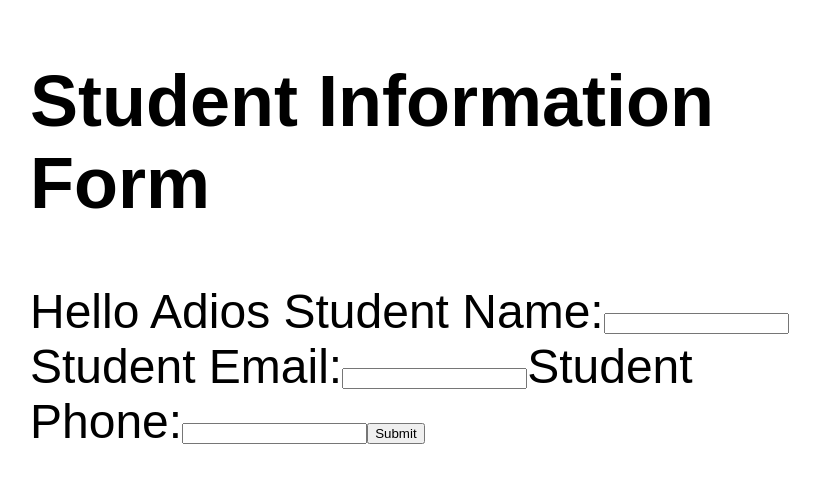
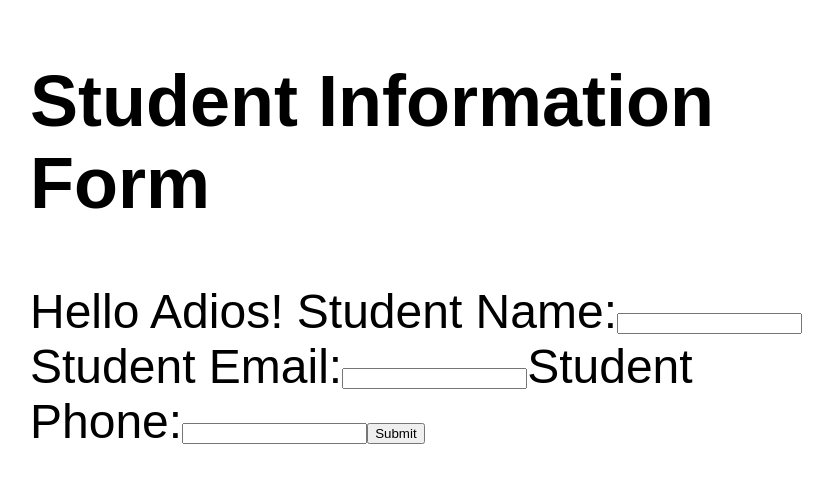
Before and after one commit to Ariel-Chau/StudentApp1, a React app: page / in a window 1280 px wide. Shown: the top 482 px of the page, without its empty margins (210-1043 px from the left). Built offline with nearby package versions, Linux system fonts and the light colour scheme.

Commit message:
fourth commit

```diff
--- a/src/StudentForm.js
+++ b/src/StudentForm.js
@@ -21,7 +21,7 @@ function StudentForm() {
     <div>
       <h2>Student Information Form</h2>
       <form onSubmit={handleSubmit}>
-        <label htmlFor="studentName">Hello Adios Student Name:</label>
+        <label htmlFor="studentName">Hello Adios! Student Name:</label>
         <input
           type="text"
           id="studentName"
--- a/webpack.config.js
+++ b/webpack.config.js
@@ -4,7 +4,7 @@ const Dotenv = require('dotenv-webpack');
 const deps = require("./package.json").dependencies;
 module.exports = (_, argv) => ({
   output: {
-    publicPath: "https://master--joyful-frangollo-cc3dcf.netlify.app/",
+    publicPath: "https://joyful-frangollo-cc3dcf.netlify.app/",
   },
 
   resolve: {
```
